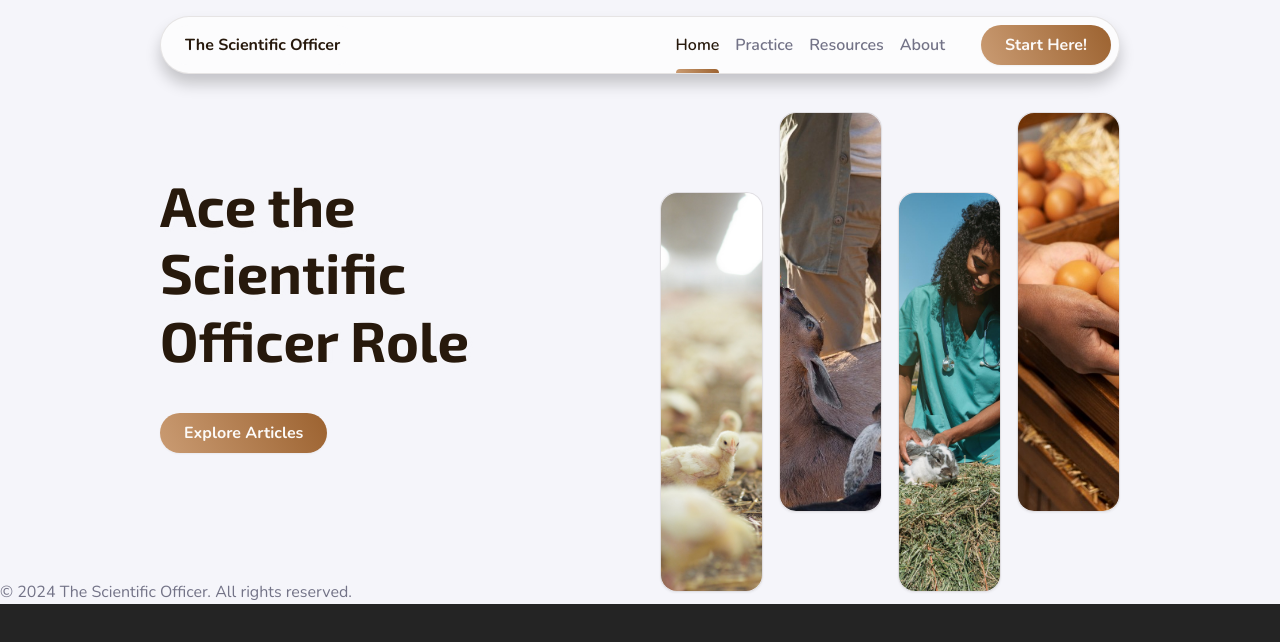
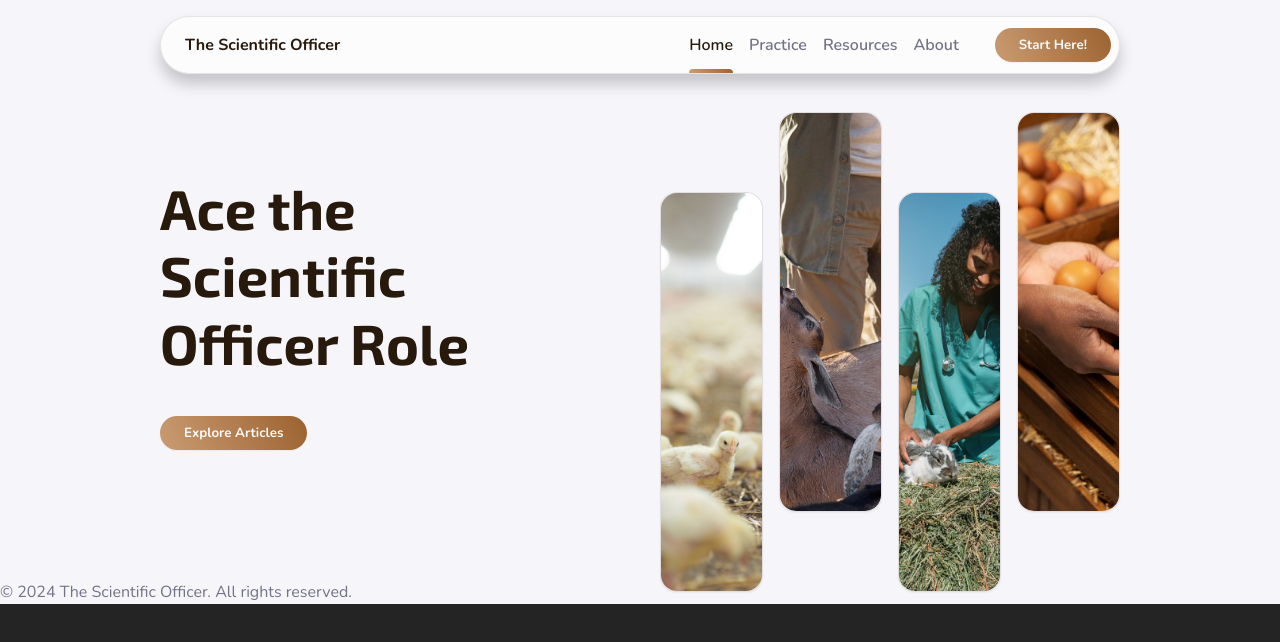
Before and after one commit to Timbar09/the_scientific_officer, a React (Vite) app: page / in a window 1280 px wide. Shown: the top 642 px of the page. Built offline with nearby package versions, Linux system fonts and the light colour scheme.

Commit message:
Add different shades of primary gradient variables

```diff
--- a/src/assets/sass/abstracts/_functions.scss
+++ b/src/assets/sass/abstracts/_functions.scss
@@ -41,5 +41,5 @@
   @if not(meta.type-of($value) == number and math.is-unitless($value)) {
     @error '$value must be a number without a unit';
   }
-  @return ($value / $base) * 1rem;
+  @return math.div($value, $base) * 1rem;
 }
--- a/src/assets/sass/abstracts/_variables.scss
+++ b/src/assets/sass/abstracts/_variables.scss
@@ -5,10 +5,20 @@
 $ff-nunito: "Nunito", sans-serif;
 $ff-exo: "Exo 2", sans-serif;
 
-$clr-primary-gradient: linear-gradient(
+$clr-primary-gradient-light: linear-gradient(
+  65deg,
+  clr(primary, 200),
+  clr(primary, 400)
+);
+$clr-primary-gradient-mid: linear-gradient(
   65deg,
   clr(primary, 400),
   clr(primary, 600)
+);
+$clr-primary-gradient-dark: linear-gradient(
+  65deg,
+  clr(primary, 600),
+  clr(primary, 800)
 );
 
 $shadow-sm: 0 1px 2px rgba(0, 0, 0, 0.05);
--- a/src/assets/sass/base/_reset.scss
+++ b/src/assets/sass/base/_reset.scss
@@ -7,5 +7,5 @@
 * {
   margin: 0;
   padding: 0;
-  font: inherit;
+  font-family: inherit;
 }
--- a/src/assets/sass/components/_Button.scss
+++ b/src/assets/sass/components/_Button.scss
@@ -7,7 +7,7 @@
   &__primary {
     font-weight: 700;
     color: clr(primary, 100);
-    background: $clr-primary-gradient;
+    background: $clr-primary-gradient-mid;
     box-shadow: $shadow-sm;
     transition: opacity 100ms ease, box-shadow 100ms ease, transform 50ms ease;
 
--- a/src/assets/sass/components/_Header.scss
+++ b/src/assets/sass/components/_Header.scss
@@ -99,7 +99,7 @@
           bottom: 0;
           width: 100%;
           height: 0;
-          background: $clr-primary-gradient;
+          background: $clr-primary-gradient-mid;
           border-radius: radius(lg) radius(lg) 0 0;
           transition: height 0ms ease;
         }
```
